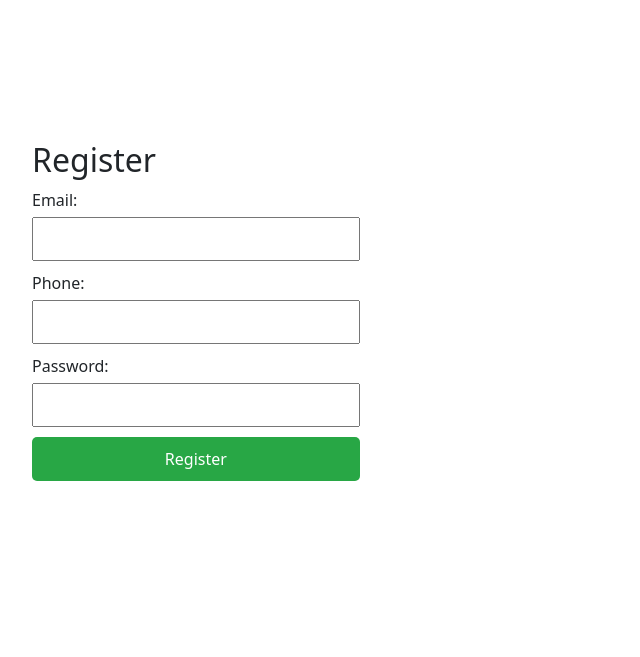
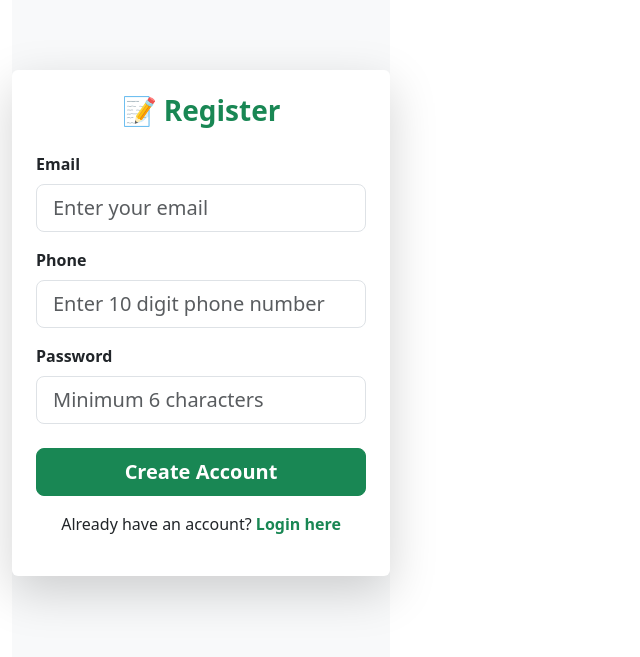
Before and after one commit to patelsaiban9-byte/fitness-store-frontend, a React (Vite) app: page /register in a window 1280 px wide. Shown: the part 101-758 px from the top of the page, without its empty margins (0-640 px from the left). Built offline with nearby package versions, Linux system fonts and the light colour scheme.

Commit message:
style: Finalizing component design and navbar full-width fix

```diff
--- a/src/pages/register.jsx
+++ b/src/pages/register.jsx
@@ -1,5 +1,27 @@
 import React, { useState } from "react";
-import { useNavigate } from "react-router-dom";
+import { useNavigate, Link } from "react-router-dom";
+
+// Reusing the Toast component structure for consistent feedback
+const Toast = ({ message, type, show, onClose }) => {
+  if (!show) return null;
+
+  const alertClass = {
+    success: 'alert-success',
+    danger: 'alert-danger',
+    warning: 'alert-warning',
+  }[type] || 'alert-info';
+
+  return (
+    <div
+      className={`alert ${alertClass} alert-dismissible fade show fixed-top mx-auto mt-3`}
+      role="alert"
+      style={{ width: '90%', maxWidth: '500px', zIndex: 1050 }}
+    >
+      {message}
+      <button type="button" className="btn-close" onClick={onClose} aria-label="Close"></button>
+    </div>
+  );
+};
 
 function Register() {
   const [email, setEmail] = useState("");
@@ -8,8 +30,19 @@ function Register() {
   const [error, setError] = useState("");
   const navigate = useNavigate();
 
+  // State for Toast Notification
+  const [toast, setToast] = useState({ show: false, message: '', type: 'info' });
+
+  // Function to show toast message
+  const showToast = (message, type = 'info') => {
+    setToast({ show: true, message, type });
+    setTimeout(() => {
+      setToast({ show: false, message: '', type: 'info' });
+    }, 3000);
+  };
+
   // ✅ Updated: use VITE_API_URL from .env for Vite
-  const API_URL = import.meta.env.VITE_API_URL;
+  const API_URL = import.meta.env.VITE_API_URL || "http://localhost:5000";
 
   const validateForm = () => {
     const emailRegex = /^[^\s@]+@[^\s@]+\.[^\s@]+$/;
@@ -47,70 +80,108 @@ function Register() {
       const data = await res.json();
 
       if (!res.ok) {
+        // Use setError for form-based errors
         setError(data.message || "Registration failed");
         return;
       }
 
-      alert("✅ Registration Successful, please login.");
+      // Replaced alert() with showToast()
+      showToast("✅ Registration Successful! Please login.", "success");
+
+      // Navigate after a short delay to allow toast to show briefly
+      setTimeout(() => {
           navigate("/login");
+      }, 1000);
+
     } catch (err) {
       setError("Something went wrong. Please try again.");
     }
   };
 
   return (
-    <div style={{ padding: "20px", maxWidth: "400px", margin: "auto" }}>
-      <h2>Register</h2>
-      {error && <p style={{ color: "red" }}>{error}</p>}
+    // Centered horizontally and vertically using d-flex, min-vh-100, etc.
+    <div className="d-flex justify-content-center align-items-center min-vh-100 bg-light">
+
+      {/* Toast Notification */}
+      <Toast
+        message={toast.message}
+        type={toast.type}
+        show={toast.show}
+        onClose={() => setToast({ ...toast, show: false })}
+      />
+
+      <div
+        // Container for the form, styled as a card
+        className="card shadow-lg border-0 p-4 w-100"
+        style={{ maxWidth: "420px" }}
+      >
+        <h3 className="text-center mb-4 fw-bold text-success">📝 Register</h3>
+
+        {/* Bootstrap Alert for error message */}
+        {error && (
+          <div className="alert alert-danger text-center">{error}</div>
+        )}
 
         <form onSubmit={handleSubmit}>
-        <div style={{ marginBottom: "10px" }}>
-          <label>Email:</label>
+
+          {/* Email Field */}
+          <div className="mb-3">
+            <label className="form-label fw-semibold">Email</label>
             <input
               type="email"
               value={email}
               onChange={(e) => setEmail(e.target.value)}
-            style={{ width: "100%", padding: "8px", marginTop: "5px" }}
+              className="form-control form-control-lg"
+              placeholder="Enter your email"
               required
             />
           </div>
 
-        <div style={{ marginBottom: "10px" }}>
-          <label>Phone:</label>
+          {/* Phone Field */}
+          <div className="mb-3">
+            <label className="form-label fw-semibold">Phone</label>
             <input
               type="text"
               value={phone}
               onChange={(e) => setPhone(e.target.value)}
-            style={{ width: "100%", padding: "8px", marginTop: "5px" }}
+              className="form-control form-control-lg"
+              placeholder="Enter 10 digit phone number"
+              maxLength="10"
               required
             />
           </div>
 
-        <div style={{ marginBottom: "10px" }}>
-          <label>Password:</label>
+          {/* Password Field */}
+          <div className="mb-4">
+            <label className="form-label fw-semibold">Password</label>
             <input
               type="password"
               value={password}
               onChange={(e) => setPassword(e.target.value)}
-            style={{ width: "100%", padding: "8px", marginTop: "5px" }}
+              className="form-control form-control-lg"
+              placeholder="Minimum 6 characters"
               required
             />
           </div>
 
           <button
             type="submit"
-          style={{
-            width: "100%",
-            padding: "10px",
-            backgroundColor: "#28a745",
-            color: "#fff",
-            border: "none",
-            borderRadius: "5px",
-          }}
+            className="btn btn-success btn-lg w-100 fw-bold"
           >
-          Register
+            Create Account
           </button>
         </form>
+
+        <p className="mt-3 text-center">
+          Already have an account?{" "}
+          <Link
+            to="/login"
+            className="fw-semibold text-decoration-none text-success"
+          >
+            Login here
+          </Link>
+        </p>
+      </div>
     </div>
   );
 }
```
Lines whose indentation alone changed are shown as unchanged.
